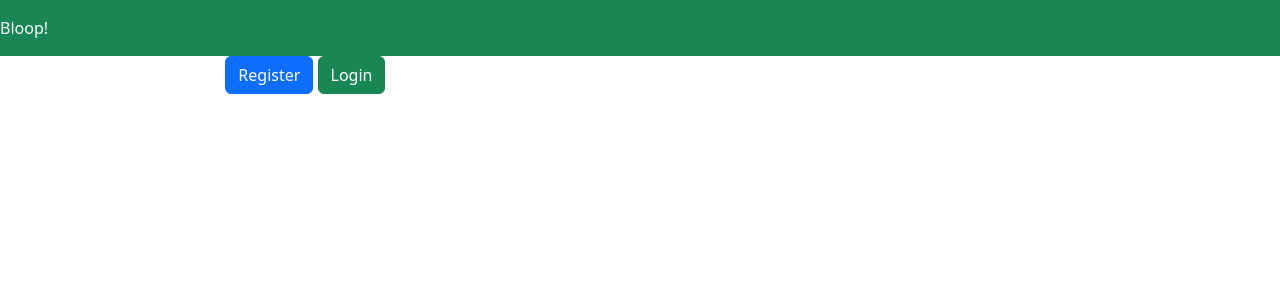
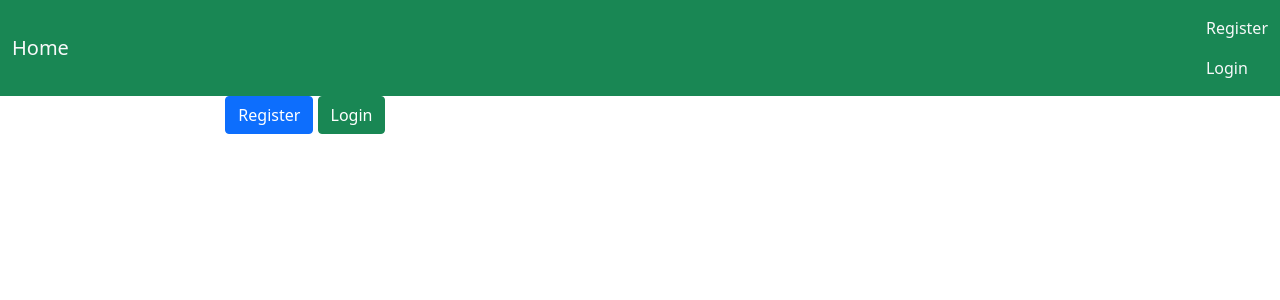
Before and after one commit to cookm353/AuthExercise, a Flask app: page / in a window 1280 px wide. Shown: the top 300 px of the page. Run offline with Flask 2, Linux system fonts and the light colour scheme.

Commit message:
tinkering w/ navbar

```diff
--- a/templates/base.html
+++ b/templates/base.html
@@ -5,13 +5,30 @@
     <meta http-equiv="X-UA-Compatible" content="IE=edge">
     <meta name="viewport" content="width=device-width, initial-scale=1.0">
     <title>{% block title%}{% endblock %}</title>
-    <link rel="stylesheet" href="https://cdn.jsdelivr.net/npm/bootstrap@5.2.2/dist/css/bootstrap.min.css"
-    integrity="sha384-Zenh87qX5JnK2Jl0vWa8Ck2rdkQ2Bzep5IDxbcnCeuOxjzrPF/et3URy9Bv1WTRi"
-    crossorigin="anonymous">
+    <link href="https://cdn.jsdelivr.net/npm/bootstrap@5.0.2/dist/css/bootstrap.min.css" rel="stylesheet" integrity="sha384-EVSTQN3/azprG1Anm3QDgpJLIm9Nao0Yz1ztcQTwFspd3yD65VohhpuuCOmLASjC" crossorigin="anonymous">
+
 </head>
 <body>
-    <nav class='navbar navbar-success bg-success'>
-        <span class="navbar-text text-light">Bloop!</span>
+    <nav class='navbar bg-success justify-content-between'>
+        <div class="container-fluid">
+            <a href="/" class="navbar-brand text-light">Home</a>
+
+            <ul class="nav navbar-nav navbar-right">
+                {% if session['username'] %}
+                <li class="nav-item text-light">{{session['username']}}</li>
+                <li class="nav-item">
+                    <a class="nav-link text-light" href="/logout">Logout</a>
+                </li>
+                {% else %}
+                <li class="nav-item">
+                    <a class="nav-link text-light" href="/register">Register</a>
+                </li>
+                <li class="nav-item">
+                    <a class="nav-link text-light" href="/login">Login</a>
+                </li>
+                {% endif %}
+            </ul>
+        </div>
     </nav>
     {% block content %}{% endblock %}
 </body>
```
